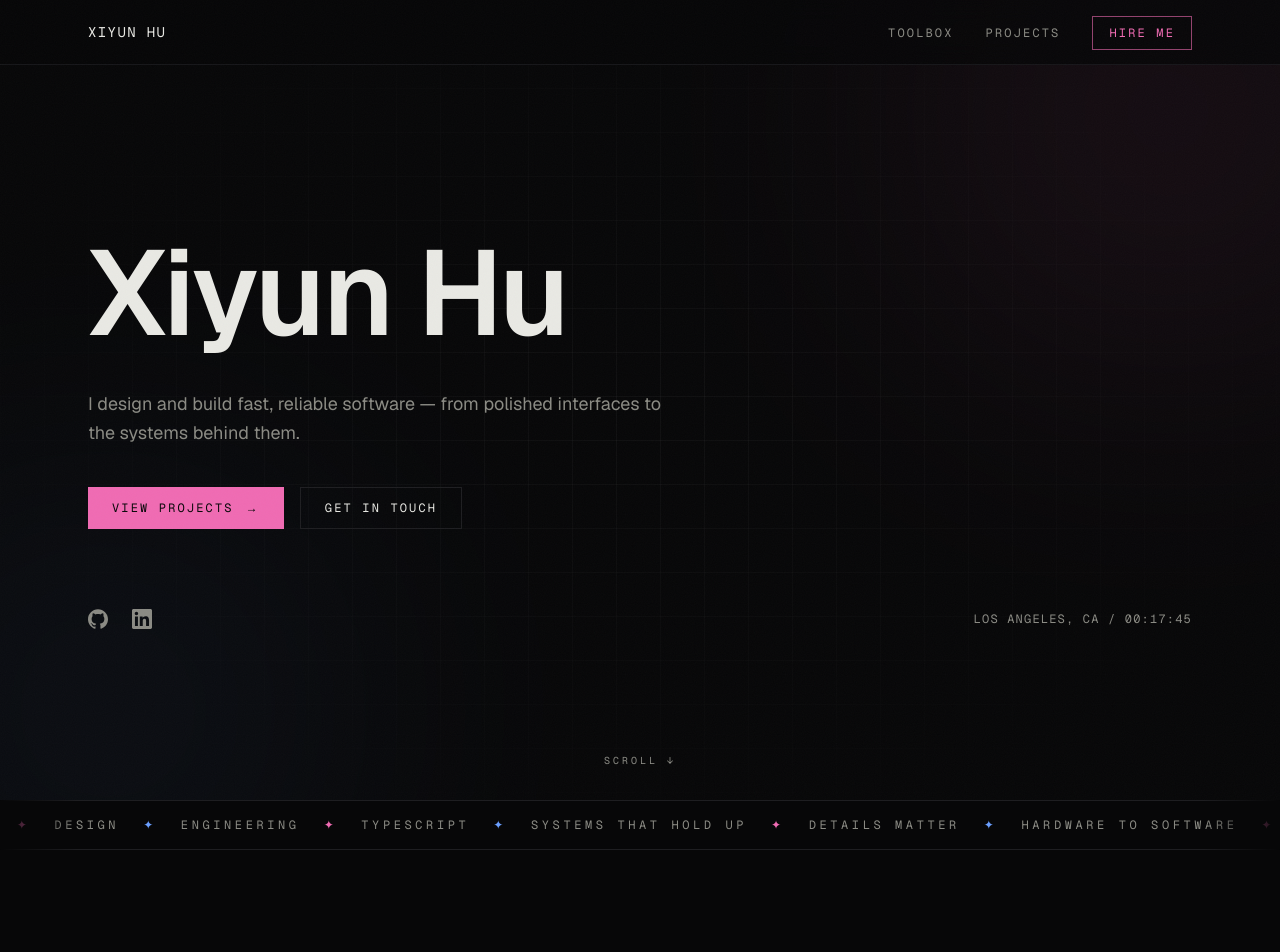
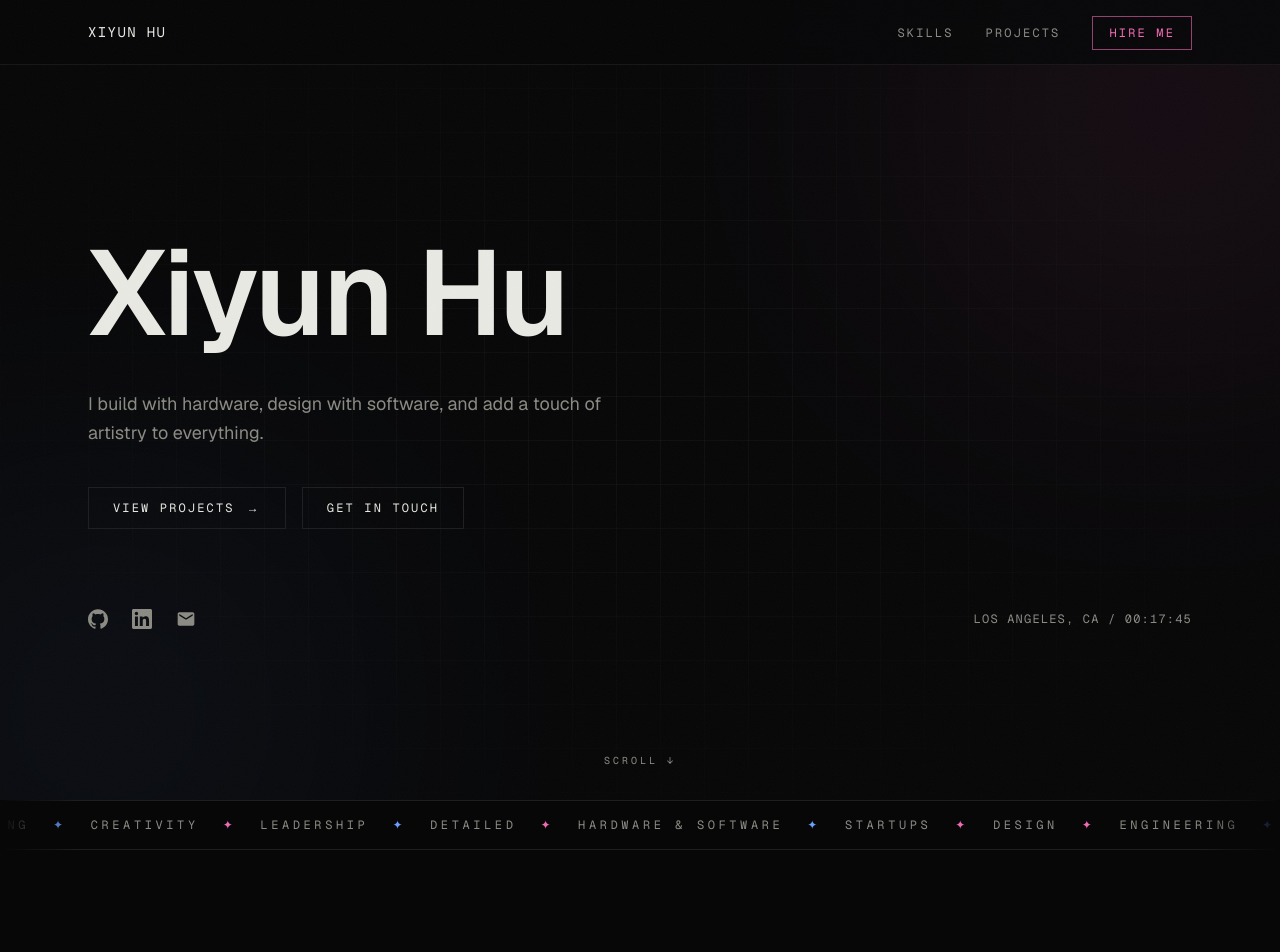
Before and after one commit to xiyunh/portfolio, a Next.js app: page / in a window 1280 px wide. Shown: the top 952 px of the page. Built offline with nearby package versions, Linux system fonts and the light colour scheme.

Commit message:
Ticker phrases, new tagline, outlined View-projects button, Toolbox→Skills, email icon

```diff
--- a/app/globals.css
+++ b/app/globals.css
@@ -150,15 +150,6 @@ body::after {
 
 /* ── charm pass ─────────────────────────────────── */
 
-/* offset "pop" shadow — buttons */
-.btn-pop {
-  transition: transform 0.25s ease, box-shadow 0.25s ease;
-}
-.btn-pop:hover {
-  transform: translate(-2px, -2px);
-  box-shadow: 5px 5px 0 var(--accent-2);
-}
-
 /* glowing outline — project cards */
 .card-glow {
   transition: border-color 0.3s ease, box-shadow 0.3s ease;
--- a/app/page.tsx
+++ b/app/page.tsx
@@ -1,6 +1,6 @@
 import Hero from "@/components/Hero";
 import Ticker from "@/components/Ticker";
-import Toolbox from "@/components/Toolbox";
+import Skills from "@/components/Skills";
 import ProjectsMarquee from "@/components/ProjectsMarquee";
 
 export default function Home() {
@@ -8,7 +8,7 @@ export default function Home() {
     <>
       <Hero />
       <Ticker />
-      <Toolbox />
+      <Skills />
       <ProjectsMarquee />
     </>
   );
--- a/components/Hero.tsx
+++ b/components/Hero.tsx
@@ -41,7 +41,7 @@ export default function Hero() {
         <motion.div {...fade(0.4)} className="mt-10 flex flex-wrap gap-4">
           <Link
             href="/projects"
-            className="btn-pop group inline-flex items-center gap-3 bg-accent px-6 py-3 font-mono text-xs tracking-[0.18em] text-background uppercase"
+            className="group inline-flex items-center gap-3 border border-line px-6 py-3 font-mono text-xs tracking-[0.18em] text-foreground uppercase transition-colors hover:border-accent hover:text-accent"
           >
             View projects
             <span className="transition-transform group-hover:translate-x-1">→</span>
@@ -71,6 +71,14 @@ export default function Hero() {
               <SocialIcon name={s.icon} className="h-5 w-5" />
             </a>
           ))}
+          <a
+            href={`mailto:${site.email}`}
+            aria-label="Email"
+            title={site.email}
+            className="transition-colors hover:text-accent"
+          >
+            <SocialIcon name="mail" className="h-5 w-5" />
+          </a>
           <span className="ml-auto hidden uppercase md:inline">
             {site.location} / <LocalTime />
           </span>
--- a/components/Nav.tsx
+++ b/components/Nav.tsx
@@ -6,7 +6,7 @@ import { useEffect, useState } from "react";
 import { site } from "@/lib/data";
 
 const links = [
-  { href: "/#toolbox", label: "Toolbox" },
+  { href: "/#skills", label: "Skills" },
   { href: "/projects", label: "Projects" },
 ];
 
--- a/components/Toolbox.tsx
+++ b/components/Skills.tsx
@@ -3,10 +3,10 @@ import Reveal from "./Reveal";
 import SectionHeading from "./SectionHeading";
 import SkillIcon, { brandHex } from "./SkillIcon";
 
-export default function Toolbox() {
+export default function Skills() {
   return (
-    <section id="toolbox" className="mx-auto max-w-6xl scroll-mt-24 px-6 py-24 md:py-32">
-      <SectionHeading index="01" label="Toolbox" title="What I work with" />
+    <section id="skills" className="mx-auto max-w-6xl scroll-mt-24 px-6 py-24 md:py-32">
+      <SectionHeading index="01" label="Skills" title="What I work with" />
       <Reveal>
         <div className="grid gap-10 sm:grid-cols-2 lg:grid-cols-4 lg:gap-8">
           {skillGroups.map((group, gi) => (
--- a/components/SocialIcon.tsx
+++ b/components/SocialIcon.tsx
@@ -1,4 +1,5 @@
 const paths: Record<string, string> = {
+  mail: "M20 4H4c-1.1 0-1.99.9-1.99 2L2 18c0 1.1.9 2 2 2h16c1.1 0 2-.9 2-2V6c0-1.1-.9-2-2-2zm0 4l-8 5-8-5V6l8 5 8-5v2z",
   github: "M12 .297c-6.63 0-12 5.373-12 12 0 5.303 3.438 9.8 8.205 11.385.6.113.82-.258.82-.577 0-.285-.01-1.04-.015-2.04-3.338.724-4.042-1.61-4.042-1.61C4.422 18.07 3.633 17.7 3.633 17.7c-1.087-.744.084-.729.084-.729 1.205.084 1.838 1.236 1.838 1.236 1.07 1.835 2.809 1.305 3.495.998.108-.776.417-1.305.76-1.605-2.665-.3-5.466-1.332-5.466-5.93 0-1.31.465-2.38 1.235-3.22-.135-.303-.54-1.523.105-3.176 0 0 1.005-.322 3.3 1.23.96-.267 1.98-.399 3-.405 1.02.006 2.04.138 3 .405 2.28-1.552 3.285-1.23 3.285-1.23.645 1.653.24 2.873.12 3.176.765.84 1.23 1.91 1.23 3.22 0 4.61-2.805 5.625-5.475 5.92.42.36.81 1.096.81 2.22 0 1.606-.015 2.896-.015 3.286 0 .315.21.69.825.57C20.565 22.092 24 17.592 24 12.297c0-6.627-5.373-12-12-12",
   linkedin:
     "M20.447 20.452h-3.554v-5.569c0-1.328-.027-3.037-1.852-3.037-1.853 0-2.136 1.445-2.136 2.939v5.667H9.351V9h3.414v1.561h.046c.477-.9 1.637-1.85 3.37-1.85 3.601 0 4.267 2.37 4.267 5.455v6.286zM5.337 7.433c-1.144 0-2.063-.926-2.063-2.065 0-1.138.92-2.063 2.063-2.063 1.14 0 2.064.925 2.064 2.063 0 1.139-.925 2.065-2.064 2.065zm1.782 13.019H3.555V9h3.564v11.452zM22.225 0H1.771C.792 0 0 .774 0 1.729v20.542C0 23.227.792 24 1.771 24h20.451C23.2 24 24 23.227 24 22.271V1.729C24 .774 23.2 0 22.222 0h.003z",
--- a/components/Ticker.tsx
+++ b/components/Ticker.tsx
@@ -1,10 +1,11 @@
 const phrases = [
-  "hardware to software",
   "design",
   "engineering",
-  "typescript",
-  "systems that hold up",
-  "details matter",
+  "creativity",
+  "leadership",
+  "detailed",
+  "hardware & software",
+  "startups",
 ];
 
 // endless scrolling text strip between sections
--- a/lib/data.ts
+++ b/lib/data.ts
@@ -8,7 +8,7 @@ export const site = {
   name: "Xiyun Hu",
   firstName: "Xiyun",
   tagline:
-    "I design and build fast, reliable software — from polished interfaces to the systems behind them.",
+    "I build with hardware, design with software, and add a touch of artistry to everything.",
   location: "Los Angeles, CA",
   email: "xiyunhu@ucla.edu",
   socials: [
```
